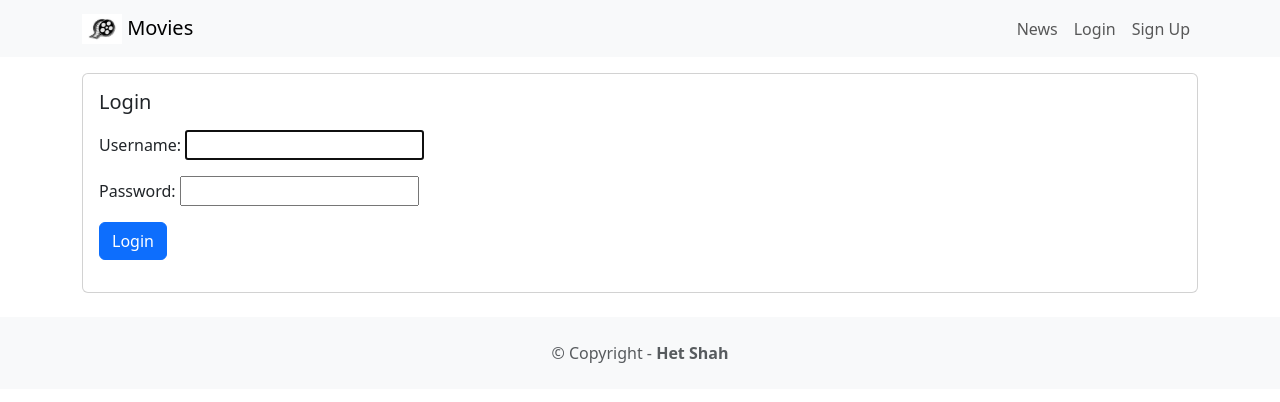
After one commit to ShahHet2812/Sem4, a Django app: page /accounts/loginaccount/ in a window 1280 px wide. The commit adds this page. Shown: the top 402 px of the page. Run offline with Django 4.2, Linux system fonts and the light colour scheme.

Commit message:
Add files via upload

```diff
--- /dev/null
+++ b/B4_128_Sem_4/movieratings/accounts/admin.py
@@ -0,0 +1,3 @@
+from django.contrib import admin
+
+# Register your models here.
--- /dev/null
+++ b/B4_128_Sem_4/movieratings/accounts/apps.py
@@ -0,0 +1,6 @@
+from django.apps import AppConfig
+
+
+class AccountsConfig(AppConfig):
+    default_auto_field = 'django.db.models.BigAutoField'
+    name = 'accounts'
--- /dev/null
+++ b/B4_128_Sem_4/movieratings/accounts/models.py
@@ -0,0 +1,3 @@
+from django.db import models
+
+# Create your models here.
--- /dev/null
+++ b/B4_128_Sem_4/movieratings/accounts/templates/loginaccount.html
@@ -0,0 +1,27 @@
+{% extends 'base.html' %}
+
+{% block content %}
+  <div class="card mb-3">
+     <div class="row g-0">
+       <div>
+           <div class="card-body">
+               <h5 class="card-title">Login</h5>
+                   {% if error %}
+                     <div class="alert alert-danger mt-3" role="alert">
+                     {{ error }}
+                    </div>
+                  {% endif %}
+                   <p class="card-text">
+                   <form method="POST">
+                         {% csrf_token %}
+                         {{ form.as_p }}
+                          <button type="submit" class="btn btn-primary">
+                           Login
+                           </button>
+                   </form>
+                   </p>
+                   </div>
+           </div>
+       </div>
+</div>
+{% endblock content %}
--- /dev/null
+++ b/B4_128_Sem_4/movieratings/accounts/tests.py
@@ -0,0 +1,3 @@
+from django.test import TestCase
+
+# Create your tests here.
--- /dev/null
+++ b/B4_128_Sem_4/movieratings/accounts/urls.py
@@ -0,0 +1,8 @@
+from django.contrib import admin
+from django.urls import path
+from accounts import views
+urlpatterns = [
+    path('signupaccount/',views.signupaccount,name='signupaccount'),
+    path('logout/',views.logoutaccount,name='logoutaccount'),
+    path('loginaccount/',views.loginaccount,name='loginaccount'),
+]
--- /dev/null
+++ b/B4_128_Sem_4/movieratings/accounts/views.py
@@ -0,0 +1,33 @@
+from django.shortcuts import render,redirect
+from django.contrib.auth.forms import UserCreationForm,AuthenticationForm
+from django.contrib.auth.models import User
+from django.contrib.auth import login,logout,authenticate
+from django.db import IntegrityError
+# Create your views here.
+def signupaccount(request):
+    if request.method=='GET':
+        return render(request,'signupaccount.html',{'form':UserCreationForm})
+    else:
+        if request.POST['password1']==request.POST['password2']:
+            try:
+                user=User.objects.create_user(request.POST['username'],password=request.POST['password1'])
+                user.save()
+                login(request,user)
+                return redirect('home')
+            except IntegrityError:
+                return render(request,'signupaccount.html',{'form':UserCreationForm,'error':'Username already exists !!'})
+        else:
+            return render(request,'signupaccount.html',{'form':UserCreationForm,'error':'Password do not Match !!'})
+def logoutaccount(request):
+    logout(request)
+    return redirect('home')
+def loginaccount(request):
+    if request.method=='GET':
+        return render(request,'loginaccount.html',{'form':AuthenticationForm})
+    else:
+        user=authenticate(request,username=request.POST['username'],password=request.POST['password'])
+        if user is None:
+            return render(request,'loginaccount.html',{'form':AuthenticationForm,'error':'Username and Password do not match!!!'})
+        else:
+            login(request,user)
+            return redirect('home')
--- a/B4_128_Sem_4/movieratings/movieratings/settings.py
+++ b/B4_128_Sem_4/movieratings/movieratings/settings.py
@@ -40,6 +40,7 @@ INSTALLED_APPS = [
     'django.contrib.staticfiles',
     'movie',
     'news',
+    'accounts',
 ]
 
 MIDDLEWARE = [
--- a/B4_128_Sem_4/movieratings/movieratings/templates/base.html
+++ b/B4_128_Sem_4/movieratings/movieratings/templates/base.html
@@ -21,8 +21,12 @@
                 <div class="collapse navbar-collapse" id="navbarNavAltMarkup">
                     <div class="navbar-nav ms-auto">
                         <a class="nav-link" href="{% url 'news' %}">News</a>
-                        <a class="nav-link" href="#">Login</a>
-                        <a class="nav-link" href="#">Sign Up</a>
+                        {% if user.is_authenticated %}
+                        <a class="nav-link" href="{% url 'logoutaccount' %}">Logout ({{ user.username }})</a>
+                        {% else %}
+                        <a class="nav-link" href="{% url 'loginaccount' %}">Login</a>
+                        <a class="nav-link" href="{% url 'signupaccount' %}">Sign Up</a>
+                        {% endif %}
                     </div>
                 </div>
         </div>
--- a/B4_128_Sem_4/movieratings/movieratings/urls.py
+++ b/B4_128_Sem_4/movieratings/movieratings/urls.py
@@ -7,6 +7,7 @@ urlpatterns = [
     path('admin/', admin.site.urls),
     path('',include('movie.urls')),
     path('news/',include('news.urls')),
+    path('accounts/',include('accounts.urls')),
     path('movie/',include('movie.urls')),
 ]
 urlpatterns+=static(settings.MEDIA_URL,document_root=settings.MEDIA_ROOT)
```
Also changed, not shown: B4_128_Sem_4/movieratings/accounts/templates/signupaccount.html (added, +28 -0 lines), B4_128_Sem_4/movieratings/accounts/__init__.py (added), B4_128_Sem_4/movieratings/accounts/migrations/__init__.py (added), B4_128_Sem_4/movieratings/db.sqlite3.
